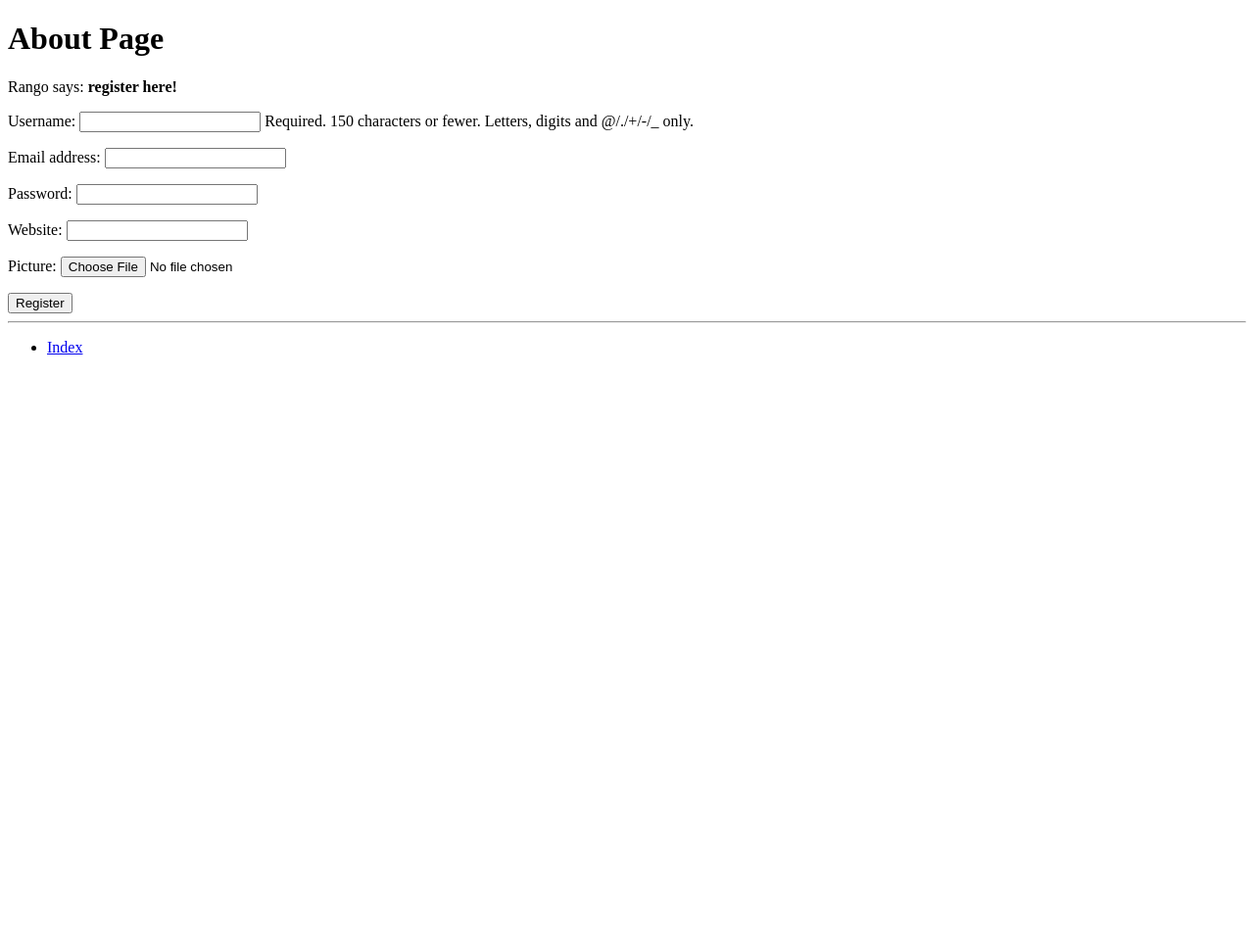
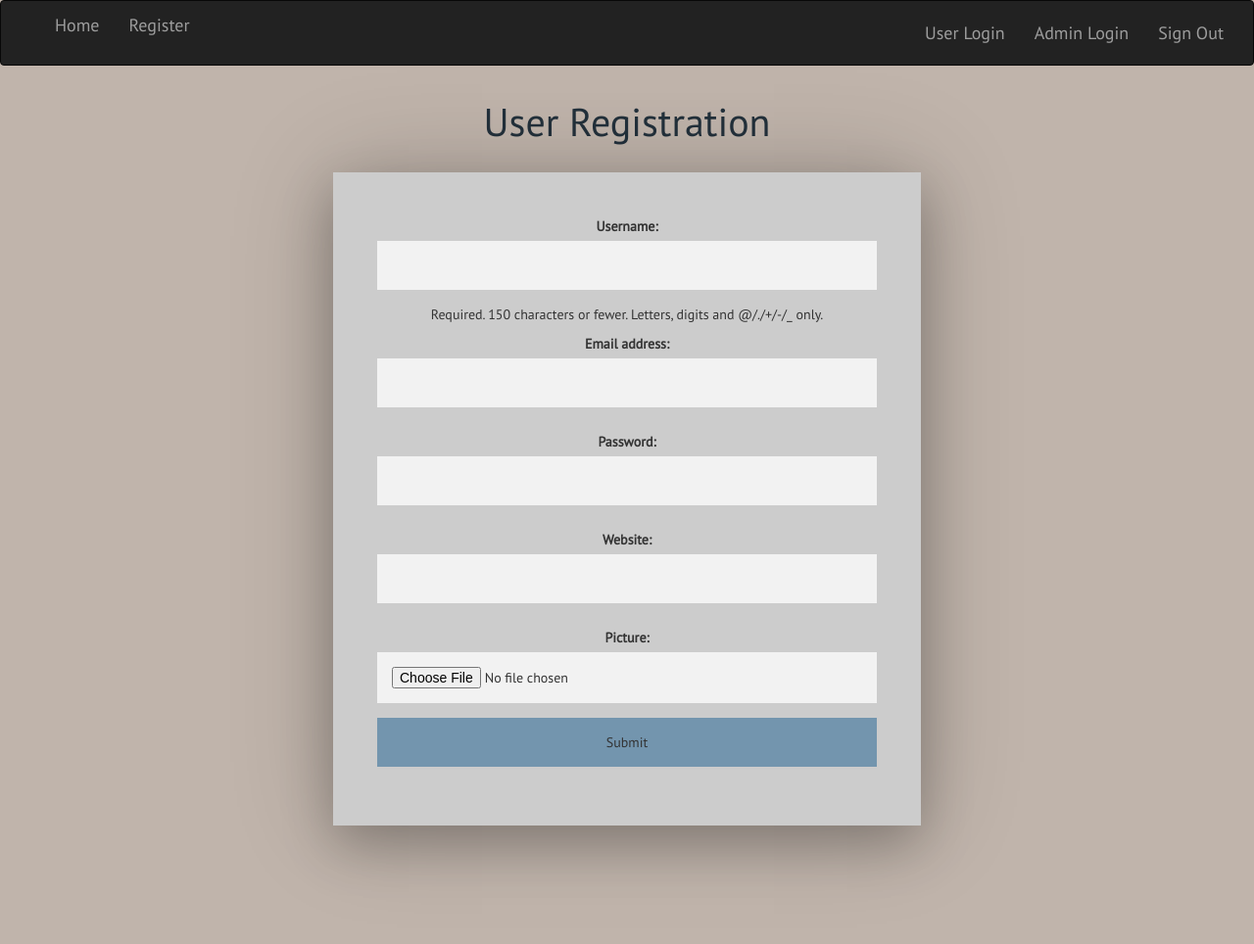
Before and after one commit to locky192/IFB299, a Django app: page /CityApp/register/ in a window 1280 px wide. Shown: the whole page at 98% size. Before the commit the page ends 362 px from the top, so only its background shows below. Run offline with Django 3.2, Linux system fonts and the light colour scheme; some libraries are stand-ins or nearby versions.

Commit message:
front end for login and registration
HTML and CSS for login pages and registration. Also added a basic navigation bar to the  base template

```diff
--- a/SmartCity/CityApp/urls.py
+++ b/SmartCity/CityApp/urls.py
@@ -4,5 +4,9 @@ from CityApp import views
 urlpatterns = [
     url(r'^$', views.index, name='index'),
     url(r'^register/$', views.register,
-    name='register')
+    name='register'),
+	url(r'^user_login/$', views.user_login,
+    name='user_login'),
+	url(r'^admin_login/$', views.admin_login,
+    name='admin_login')
 ]
--- a/SmartCity/CityApp/views.py
+++ b/SmartCity/CityApp/views.py
@@ -9,6 +9,12 @@ from CityApp.forms import UserForm, UserProfileForm
 # Create your views here.
 def index(request):
     return render(request, 'CityApp/index.html')
+
+def user_login(request):
+    return render(request, 'CityApp/user_login.html')
+
+def admin_login(request):
+    return render(request, 'CityApp/admin_login.html')
 
 def register (request):
     registered = False
--- /dev/null
+++ b/SmartCity/static/CityApp/base.css
@@ -0,0 +1,5 @@
+.navbar-nav {
+    margin: 0;
+    padding: 7.5px 15px;
+}
+<body style="margin: 0;">
--- /dev/null
+++ b/SmartCity/static/CityApp/registration.css
@@ -0,0 +1,71 @@
+@import url(https://fonts.googleapis.com/css?family=PT+Sans);
+.navbar-nav {
+    margin: 0;
+    padding: 7.5px 15px;
+}
+strong{
+	font-size: 20px;
+}
+form {
+  overflow:hidden;
+  position: relative;
+  z-index: 1;
+  background: #cccccc;
+  max-width: 600px;
+  margin: 0 auto 100px;
+  padding: 45px;
+  text-align: center;
+  box-shadow: 0 0 100px 0 rgba(0, 0, 0, 0.2), 0 20px 50px 0 rgba(0, 0, 0, 0.24);
+}
+
+input {
+  font-family: "PT Sans", sans-serif;
+  outline: 0;
+  background: #f2f2f2;
+  width: 100%;
+  border: 0;
+  margin: 0 0 15px;
+  padding: 15px;
+  box-sizing: border-box;
+  font-size: 14px;
+}
+
+button {
+  font-family: "PT Sans", sans-serif;
+  outline: 0;
+  background: #7395AE;
+  width: 100%;
+  border: 0;
+  margin: 0 0 15px;
+  padding: 15px;
+  box-sizing: border-box;
+  font-size: 14px;
+}
+
+
+
+
+
+h1 {
+  margin: 0 0 15px;
+  border: 0;
+  padding: 15px;
+  font-size: 40px;
+  font-weight: 300;
+  color: #22303b;
+  text-align: center;
+}
+
+hr {
+    clear: both;
+    visibility: hidden;
+}
+
+body {
+
+  overflow:hidden;
+  border-color: #c0b4ab;
+  background: #c0b4ab;
+  font-family: "PT Sans", sans-serif;
+
+}
--- a/SmartCity/templates/CityApp/base.html
+++ b/SmartCity/templates/CityApp/base.html
@@ -1,20 +1,43 @@
 <!DOCTYPE html>
 {% load staticfiles %}
+<link rel="stylesheet" href="https://maxcdn.bootstrapcdn.com/bootstrap/3.3.7/css/bootstrap.min.css">
+
+{% block css_block %}
+{% endblock %}
 <html>
+
   <head lang="en">
     <meta charset="UTF-8" />
-    <title>Rango</title>
+	{% block title_block %}
+	{% endblock %}
+
+	 <nav class="navbar navbar-inverse">
+
+		<ul class="navbar-left">
+			<a class="navbar-brand" href="{% url 'index'%}">Home</a>
+			<a class="navbar-brand" href="{% url 'register'%}">Register</a>
+		</ul>
+
+
+
+		<ul class="nav navbar-nav navbar-right">
+			<a class="navbar-brand" href="{% url 'user_login'%}">User Login</a>
+			<a class="navbar-brand" href="{% url 'admin_login'%}">Admin Login</a>
+			<a class="navbar-brand" href="{% url 'index'%}">Sign Out</a>
+
+		</ul>
+
+</nav>
   </head>
+
+
+
   <body>
     <div>
         {% block body_block %}
         {% endblock %}
     </div>
     <hr />
-    <div>
-      <ul>
-          <li><a href="{% url 'index' %}">Index</a></li>
-      </ul>
-    </div>
+
   </body>
 </html>
--- a/SmartCity/templates/CityApp/register.html
+++ b/SmartCity/templates/CityApp/register.html
@@ -1,17 +1,34 @@
 <!DOCTYPE html>
+
 {% extends 'CityApp/base.html' %}
+<html>
+
+
+<head>
+
+ {% block css_block %}
 {% load staticfiles %}
+<link href="{% static 'CityApp/registration.css' %}" rel="stylesheet">
+{% endblock %}
+
+  </head>
 {% block title_block %}
-  Register
+  <title>CityApp Registration</title>
 {% endblock %}
 
 {% block body_block %}
-  <h1>About Page</h1>
+  <h1>User Registration</h1>
+
   {% if registered %}
-      Rango says: <strong>thank you for registering!</strong>
-      <a href="{% url 'index' %}">Return to the homepage.</a><br />
+	<form>
+      <strong>Thank you for registering!</strong>
+     <strong> <a href="{% url 'index' %}">Return to the homepage.</a></strong><br />
+	</form>
   {% else %}
-      Rango says: <strong>register here!</strong><br />
+
+
+	  <div class="form">
+
       <form id="user_form" method="post" action="{% url 'register' %}"
             enctype="multipart/form-data">
       {% csrf_token %}
@@ -20,7 +37,12 @@
       {{ user_form.as_p }}
       {{ profile_form.as_p }}
       <!-- Provide a button to click to submit the form. -->
-      <input type="submit" name="submit" value="Register" />
+	  <button type="submit" class="submit">Submit</button>
+
     </form>
+	</div>
+
+
     {% endif %}
 {% endblock %}
+</html>
```
Also changed, not shown: SmartCity/templates/CityApp/admin_login.html (added, +29 -0 lines), SmartCity/templates/CityApp/index.html (+20 -3 lines), SmartCity/templates/CityApp/user_login.html (added, +29 -0 lines).
